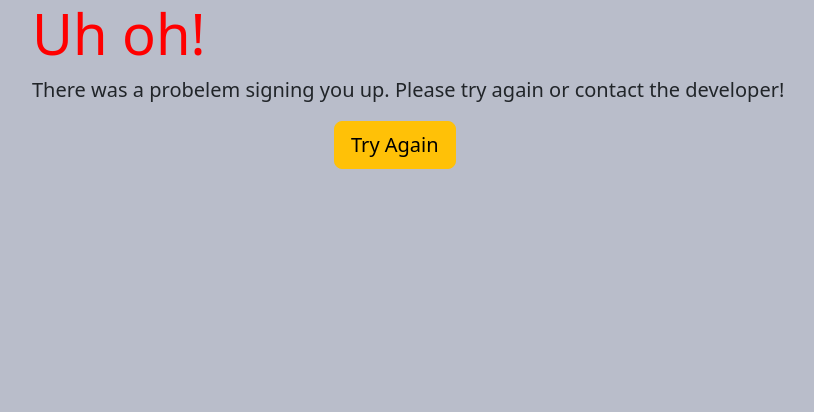
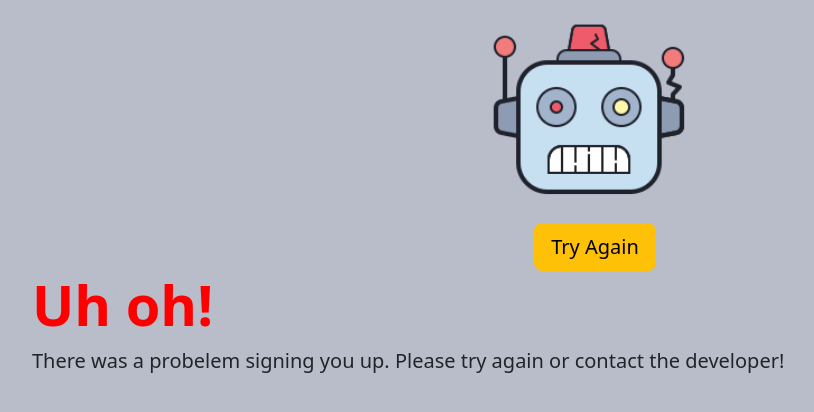
Before and after one commit to bhaskarkumar1/Newsletter-Signup, a website: page failure.html in a window 1280 px wide. Shown: the whole page, without its empty margins (50-864 px from the left). Drawn offline with nearby package versions, Linux system fonts and the light colour scheme.

Commit message:
added css to success and failure page

```diff
--- a/failure.html
+++ b/failure.html
@@ -1,23 +1,42 @@
 <!DOCTYPE html>
 <html lang="en">
+    <style>
+        h1{
+font-weight: bold;
+}
+    </style>
 <head>
     <meta charset="UTF-8">
     <meta http-equiv="X-UA-Compatible" content="IE=edge">
     <meta name="viewport" content="width=device-width, initial-scale=1.0">
     <title>Failure</title>
     <link rel="stylesheet" href="https://cdn.jsdelivr.net/npm/bootstrap@5.2.3/dist/css/bootstrap.min.css">
+   <style>
+   .error{
+    width:20%;
+     height:20% ;
+     margin-left: 40%;
+     background-color:#B9BDCA;
+   }
+   </style>
+
 
 </head>
 <body style="background-color:#B9BDCA;">
     <div class="jumbotron jumbotron-fluid">
         <div class="container">
-          <h1 class="display-4" style="color:red">Uh oh!</h1>
+            <img class="error" src="images/error.png" alt="">
+            <form action="/failure" method="post">
+                <button class="btn btn-lg btn-warning" type="submit" name="button" style="margin-left: 45%;">Try Again</button>
+
+              </form>
+
+          <h1 class="display-4" style="color:red; font-weight: bold;">Uh oh!</h1>
           <p class="lead">There was a probelem signing you up. Please try again or contact the developer!</p>
         </div>
       </div>
-      <form action="/failure" method="post">
-        <button class="btn btn-lg btn-warning" type="submit" name="button" style="margin-left: 30%;">Try Again</button>
 
-      </form>
+
+
 </body>
 </html>
```
Also changed, not shown: success.html (+10 -1 lines), public/images/error.png (added), public/images/success.png (added).
